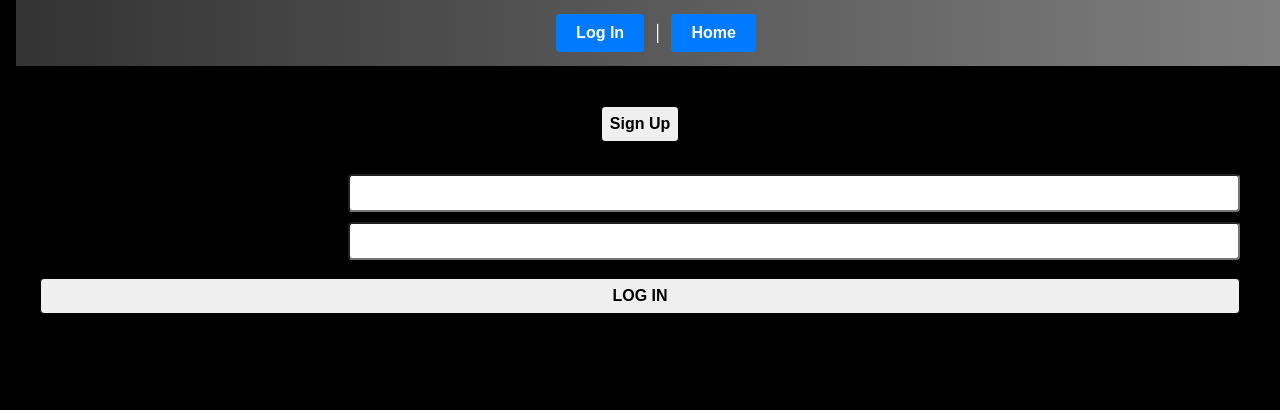
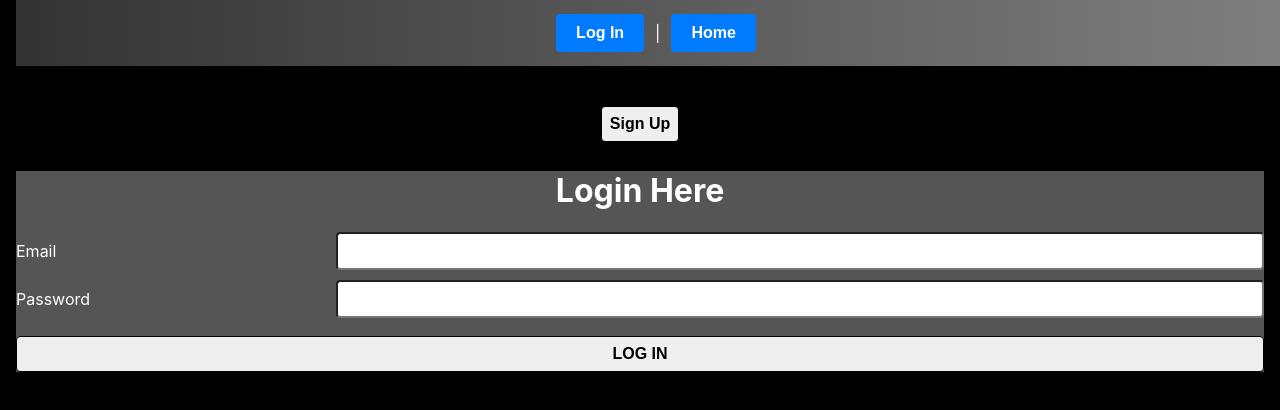
Before and after one commit to maniac-b8/Snap-Shot, a React (Create React App) app: page /auth in a window 1280 px wide. Shown: the top 410 px of the page. Built offline with nearby package versions, Linux system fonts and the light colour scheme.

Commit message:
fix auth page css

```diff
--- /dev/null
+++ b/src/components/LoginForm/LoginForm.css
@@ -0,0 +1,4 @@
+  .form-container-login {
+    background-color: #555;
+    color: white;
+  }
--- a/src/components/LoginForm/LoginForm.jsx
+++ b/src/components/LoginForm/LoginForm.jsx
@@ -1,6 +1,7 @@
 import { useState } from 'react';
 import { useNavigate } from 'react-router-dom';
 import * as usersService from '../../utilities/users-service';
+import './LoginForm.css';
 
 export default function LoginForm({ setUser }) {
   const navigate = useNavigate();
@@ -28,7 +29,8 @@ export default function LoginForm({ setUser }) {
 
   return (
     <div>
-      <div className="form-container">
+      <div className="form-container-login">
+        <h1>Login Here</h1>
         <form autoComplete="off" onSubmit={handleSubmit}>
           <label>Email</label>
           <input type="text" name="email" value={credentials.email} onChange={handleChange} required />
--- /dev/null
+++ b/src/components/SignUpForm/SignUpForm.css
@@ -0,0 +1,4 @@
+.form-container-signup {
+    background-color: #555;
+    color: white;
+  }
--- a/src/components/SignUpForm/SignUpForm.jsx
+++ b/src/components/SignUpForm/SignUpForm.jsx
@@ -1,5 +1,6 @@
 import { Component } from 'react';
 import { signUp } from '../../utilities/users-service';
+import './SignUpForm.css'
 
 export default class SignUpForm extends Component {
   state = {
@@ -34,7 +35,8 @@ export default class SignUpForm extends Component {
     const disable = this.state.password !== this.state.confirm;
     return (
       <div>
-        <div className="form-container">
+        <div className="form-container-signup">
+        <h1>Sign Up Here</h1>
           <form autoComplete="off" onSubmit={this.handleSubmit}>
             <label>Name</label>
             <input type="text" name="name" value={this.state.name} onChange={this.handleChange} required />
```
Also changed, not shown: src/pages/AuthPage/AuthPage.css (added).
